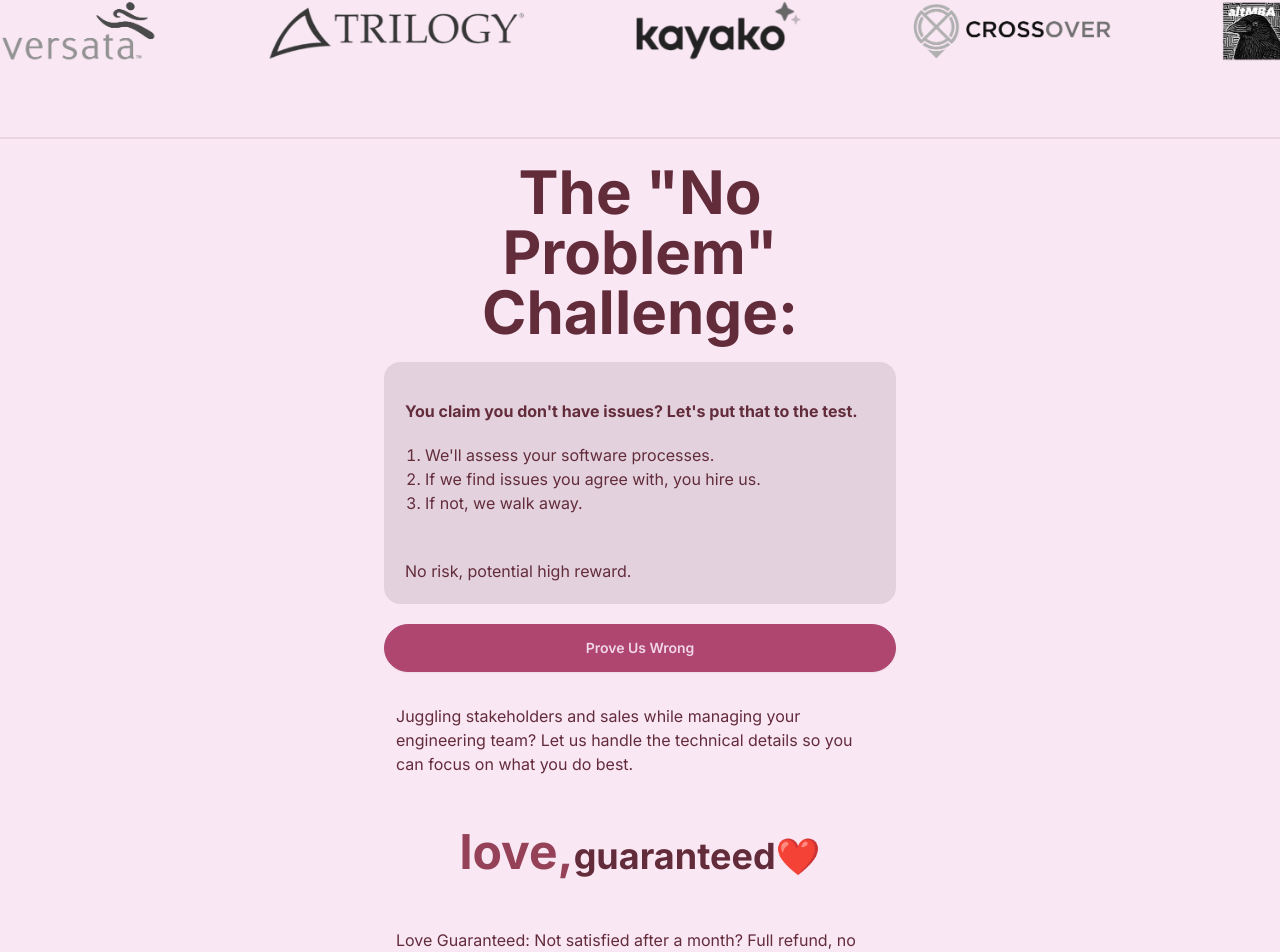
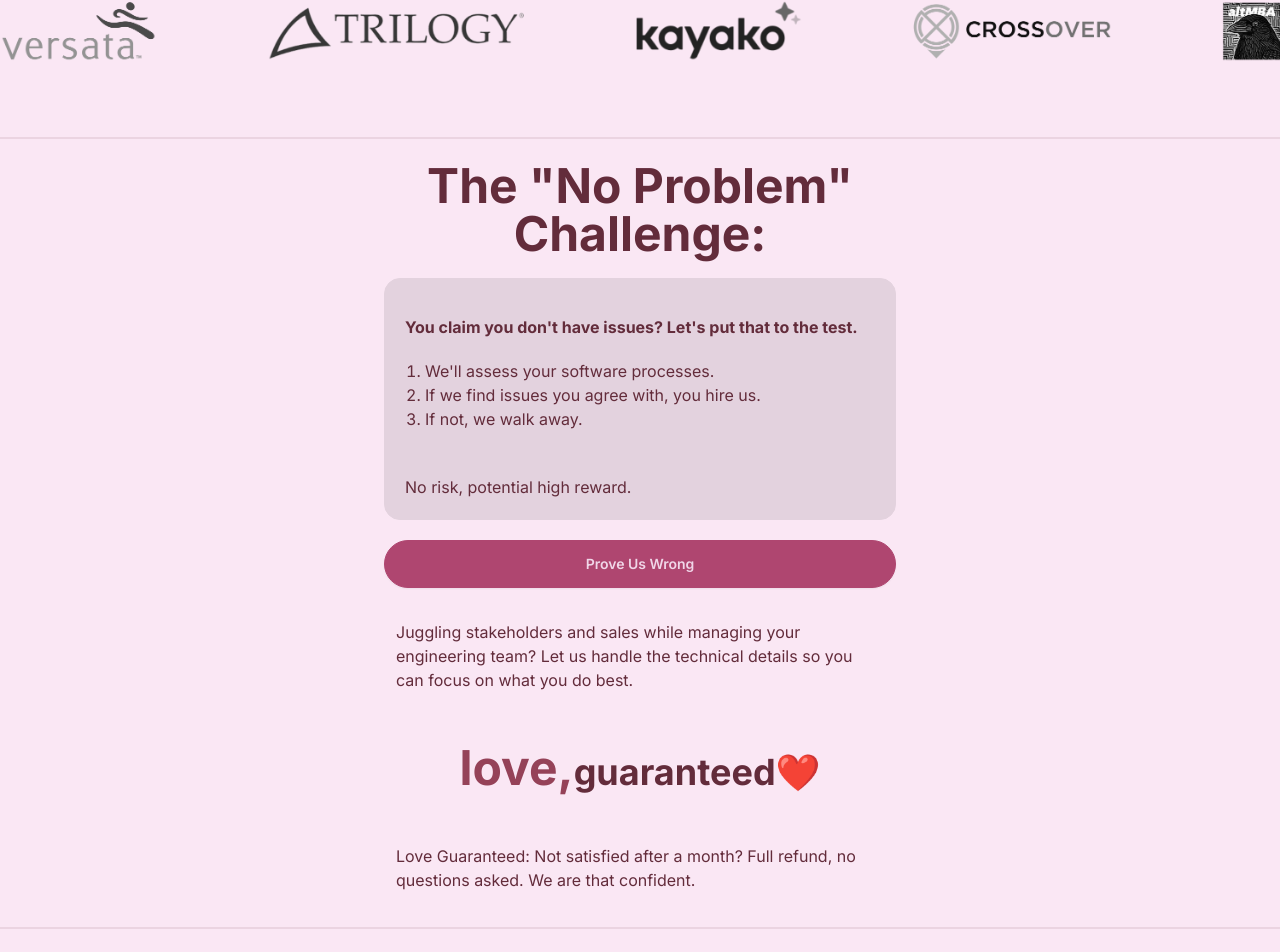
Before and after one commit to shekspir55/consultancy, a Next.js app: page / in a window 1280 px wide. Shown: the part 1809-2761 px from the top of the page. Built offline with nearby package versions, Linux system fonts and the light colour scheme.

Commit message:
font fixed

```diff
--- a/src/app/page.tsx
+++ b/src/app/page.tsx
@@ -230,7 +230,7 @@
       <div className="bg-base-100">
         <div className="max-w-lg mx-auto">
           <div className="container flex flex-col space-y-5">
-            <h2 className="text-4xl md:text-6xl font-bold text-center">
+            <h2 className="text-4xl md:text-5xl font-bold text-center">
               The "No Problem" Challenge:
             </h2>
             <div className="alert p-5 text-left">
```
